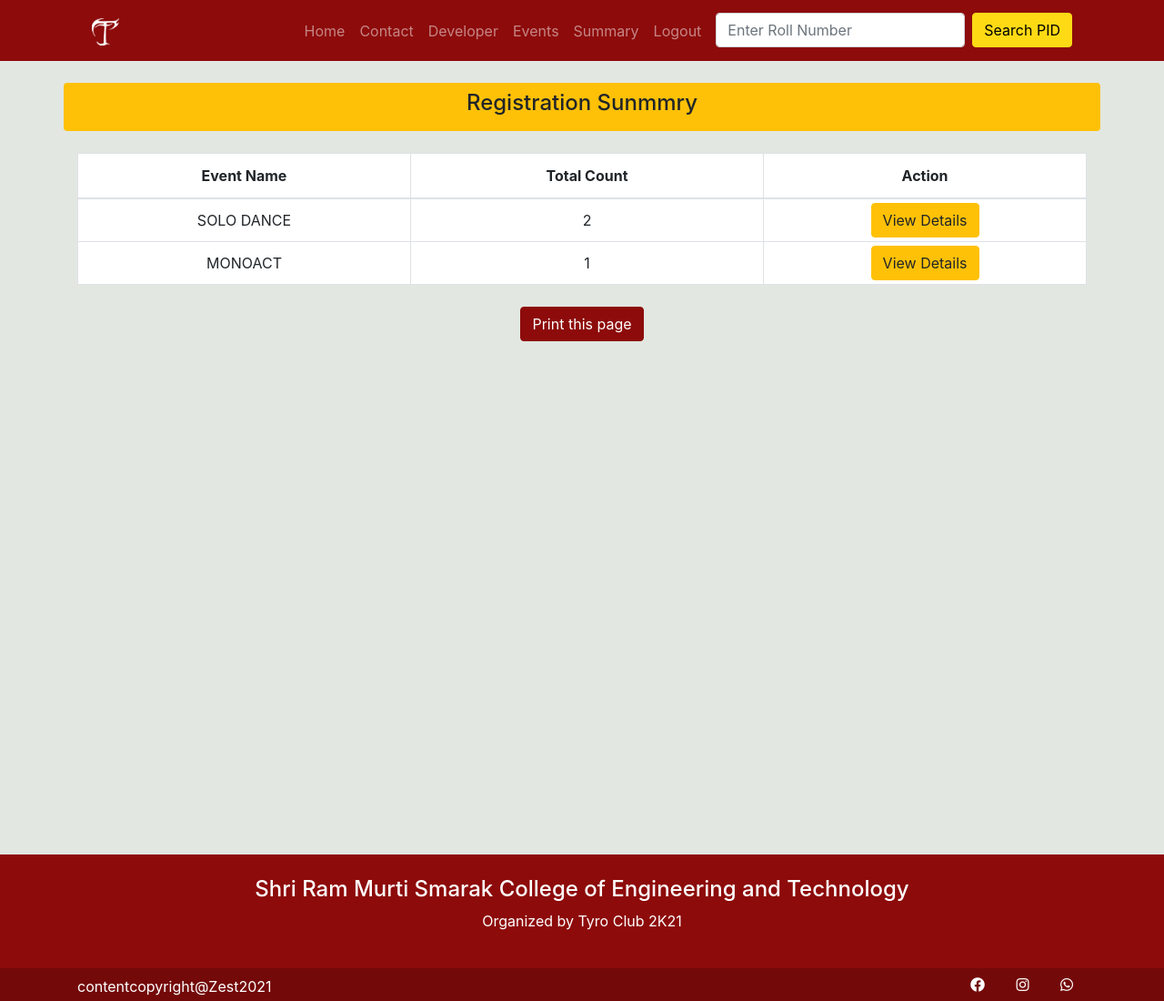
After one commit to nikhil777jais/Registration_Portal, a Django app: page /zest/event_summary/ in a window 1280 px wide. The commit adds this page. Shown: the whole page at 91% size. Run offline with Django 3.2, Linux system fonts and the light colour scheme; a user stored in the database is signed in; data comes from the database, SQL or seed files in the repository; some libraries are stand-ins or nearby versions.

Commit message:
event_summary added

```diff
--- a/zest/models.py
+++ b/zest/models.py
@@ -11,10 +11,12 @@ def validate_phone(value):
     raise ValidationError("Invalid Mobile Number")
 
 def validate_name(value):
-  if value.isalpha():
+  inputs = list(map(str,value.split()))
+  for input in inputs:
+    if not input.isalpha():
+      raise ValidationError("Enter Character Only")
+  else:
     return value
-  else:
-    raise ValidationError("Enter Character Only")
 
 
 COLLEGE_CHOICES =	(
@@ -93,6 +95,10 @@ class Individual_Event(models.Model):
     event_time = models.DateTimeField(default=timezone.now)
     pid = models.ManyToManyField(Pid, blank=True, related_name= 'pid_event')
 
+    @property
+    def pid_count(self):
+      return self.pid.count()
+
     def pids(self):
       return " , ".join([ str(p.id) for p in self.pid.all()])
 
@@ -102,5 +108,9 @@ class Team_Event(models.Model):
     event_time = models.DateTimeField(default=timezone.now)
     tid = models.ManyToManyField(Tid, blank=True, related_name= 'tid_event')
 
+    @property
+    def tid_count(self):
+      return self.tid.count()
+
     def tids(self):
       return " , ".join([ str(t.id) for t in self.tid.all()])
--- a/zest/static/zest/css/style.css
+++ b/zest/static/zest/css/core.css
@@ -96,6 +96,7 @@ body{
     border: 1px dashed #CCCCCC;
     border-bottom: 2px ridge Lime;
 }
+
 /* .jumbotron{
   background-color: #585858;
   color: rgb(255, 255, 255);
--- a/zest/templates/zest/base.html
+++ b/zest/templates/zest/base.html
@@ -7,7 +7,7 @@
   <meta http-equiv="X-UA-Compatible" content="IE=edge">
   <meta name="viewport" content="width=device-width, initial-scale=1.0">
   <link rel="stylesheet" href="{% static 'zest/css/bootstrap.css' %}">
-  <link rel="stylesheet" href="{% static 'zest/css/style.css' %}">
+  <link rel="stylesheet" href="{% static 'zest/css/core.css' %}">
   <link rel="stylesheet" href="https://use.fontawesome.com/releases/v5.15.4/css/all.css" integrity="sha384-DyZ88mC6Up2uqS4h/KRgHuoeGwBcD4Ng9SiP4dIRy0EXTlnuz47vAwmeGwVChigm" crossorigin="anonymous">
   <title>{% block title %}{% endblock title %}</title>
 </head>
--- /dev/null
+++ b/zest/templates/zest/event_summary.html
@@ -0,0 +1,42 @@
+{% extends 'zest/base.html' %}
+{% block content %}
+<div class="container vh-100">
+  <div class="row rounded mt-4 bg-warning">
+    <div class="col-md-12 p-2 text-center">
+      <h4>Registration Sunmmry</h4>
+    </div>
+  </div>
+  <div class="row mt-4">
+    <div class="col-md-12">
+      <table class="table table-bordered table-hover bg-white">
+        <thead>
+          <tr class="text-center">
+            <th scope="col" style="width:33%">Event Name </th>
+            <th scope="col" style="width:35%">Total Count</th>
+            <th scope="col" style="width:37%">Action</th>
+          </tr>
+        </thead>
+        <tbody>
+          {% for event in events %}
+          <tr>
+            <td class="align-middle text-center p-1">{{event.event_name}}</td>
+            <td class="text-center align-middle p-1">{{event.pid_count}}</td>
+            <td class="align-middle text-center p-1">
+              <a href="{% url 'event_details' event.id %}" class="btn serach-btn btn-warning">View Details</a>
+            </td>
+          </tr>
+          {% endfor %}
+        </tbody>
+      </table>
+    </div>
+  </div>
+  <div class="row d-print-none">
+    <div class="col-md-12 mt-2  text-center">
+      <form>
+        <input class="btn btn-color serach-btn " type="button" value="Print this page" onClick="window.print()">
+      </form>
+    </div>
+  </div>
+</div>
+
+{% endblock content %}
--- a/zest/templates/zest/generate_tid.html
+++ b/zest/templates/zest/generate_tid.html
@@ -7,7 +7,7 @@
       {% if messages %}
       {% for message in messages %}
       <div {% if message %} class="alert alert-{{message.tags}}" {% endif %}role="alert">
-        <h3>{{message}}</h3>
+        {{message}}
       </div>
       {% endfor %}
       {% endif %}
--- a/zest/templates/zest/navbar.html
+++ b/zest/templates/zest/navbar.html
@@ -20,12 +20,20 @@
           <li class="nav-item">
             <a class="nav-link">Developer</a>
           </li>
+          {% comment %} {% if request.user.is_superuser %}
+            <li class="nav-item">
+              <a href="{% url 'event_summary' %}"class="nav-link">Summary</a>
+            </li>
+            <li class="nav-item">
+              <a class="nav-link " href="{% url 'logout' %}">Logout</a>
+            </li>
+          {% endif %} {% endcomment %}
           {% if request.user.is_authenticated %}
           <li class="nav-item">
             <a href="{% url 'register_event' %}"class="nav-link">Events</a>
           </li>
           <li class="nav-item">
-            <a href="{% url 'register_event' %}"class="nav-link">Events</a>
+            <a href="{% url 'event_summary' %}"class="nav-link">Summary</a>
           </li>
           <li class="nav-item">
             <a class="nav-link " href="{% url 'logout' %}">Logout</a>
--- a/zest/templates/zest/register_event.html
+++ b/zest/templates/zest/register_event.html
@@ -7,7 +7,7 @@
       {% if messages %}
       {% for message in messages %}
       <div {% if message %} class="alert alert-{{message.tags}}" {% endif %}role="alert">
-        <h3>{{message}}</h3>
+        {{message}}
       </div>
       {% endfor %}
       {% endif %}
--- a/zest/templates/zest/tid_info.html
+++ b/zest/templates/zest/tid_info.html
@@ -7,7 +7,7 @@
       {% if messages %}
       {% for message in messages %}
       <div {% if message %} class="alert alert-{{message.tags}}" {% endif %}role="alert">
-        <h3>{{message}}</h3>
+        {{message}}
       </div>
       {% endfor %}
       {% endif %}
@@ -67,7 +67,7 @@
             </table>
           </div>
           <div class="col-md-12">
-            <table class="table table-hover bg-white">
+            <table class="table table-hover table-bordered bg-white">
               <thead>
                 <tr class="text-center">
                   <th scope="col" style="width:50%">Registered Event</th>
@@ -77,7 +77,7 @@
           </div>
           {% if tid_obj.tid_event.all%}
           <div class="col-md-12">
-            <table class="table table-hover bg-white">
+            <table class="table table-bordered table-hover bg-white">
               <thead>
                 <tr>
                   <th scope="col" style="width:45%">Event Name </th>
--- a/zest/urls.py
+++ b/zest/urls.py
@@ -14,4 +14,6 @@ urlpatterns = [
     path('register_event/', views.register_event, name='register_event' ),
     path('add_event_in_pid/', views.add_event_in_pid, name='add_event_in_pid'),
     path('add_event_in_tid/', views.add_event_in_tid, name='add_event_in_tid'),
+    path('event_summary/', views.event_summary, name='event_summary'),
+    path('event_details/<int:id>', views.event_details, name='event_details'),
 ]
--- a/zest/views.py
+++ b/zest/views.py
@@ -33,12 +33,13 @@ def log_in(request):
         except Exception as e:
           messages.error(request, 'You are not allowed to visit')
           return HttpResponseRedirect('/zest/login')
-        if not str(user.groups.get()) == 'rc_member' or request.user.is_superuser:
+        if not str(user.groups.get()) == 'rc_member':
           messages.error(request, 'You are not allowed to visit')
           return HttpResponseRedirect('/zest/login')
         if user is not None:
           login(request, user)
-          nm = request.user.username
+          if request.user.is_superuser:
+            return HttpResponseRedirect('/zest/event_summary/')
           return HttpResponseRedirect('/zest/home',)
     else:
       fm = log_in_form()
@@ -143,11 +144,11 @@ def add_pid_in_tid(request,tid=None):
   else:
     return render(request,'zest/tid_info.html',{'tid_obj':tid_obj})
 
-@login_required
+@login_required(login_url='/zest/login/')
 def register_event(request):
   return render(request,'zest/register_event.html')
 
-@login_required
+@login_required(login_url='/zest/login/')
 def add_event_in_pid(request):
   event_name = request.POST.get('event_name',False)
   pid = request.POST.get('pid',False)
@@ -164,7 +165,7 @@ def add_event_in_pid(request):
   else:
     return render(request,'zest/register_event.html')
 
-@login_required
+@login_required(login_url='/zest/login/')
 def add_event_in_tid(request):
   event_name = request.POST.get('event_name',False)
   tid = request.POST.get('tid',False)
@@ -184,3 +185,14 @@ def add_event_in_tid(request):
       return render(request,'zest/register_event.html')
   else:
     return render(request,'zest/register_event.html')
+
+@login_required(login_url='/zest/login/')
+def event_summary(request):
+  events = Individual_Event.objects.all()
+  return render(request,'zest/event_summary.html', {'events': events})
+
+@login_required(login_url='/zest/login/')
+def event_details(request,id):
+  individual_event_obj =Individual_Event.objects.get(id=id)
+  pids = individual_event_obj.pid.all()
+  return render(request,'zest/event_details.html', {'pids': pids})
```
Also changed, not shown: zest/templates/zest/event_details.html (added, +40 -0 lines), zest/templates/zest/pid_info.html (+4 -4 lines), db.sqlite3, zest/migrations/0001_initial.py, zest/migrations/0002_auto_20211120_1703.py (deleted), zest/migrations/0002_auto_20211120_1757.py, zest/migrations/0003_alter_tid_id.py (deleted), zest/static/zest/images/Tyro1.png (added).
